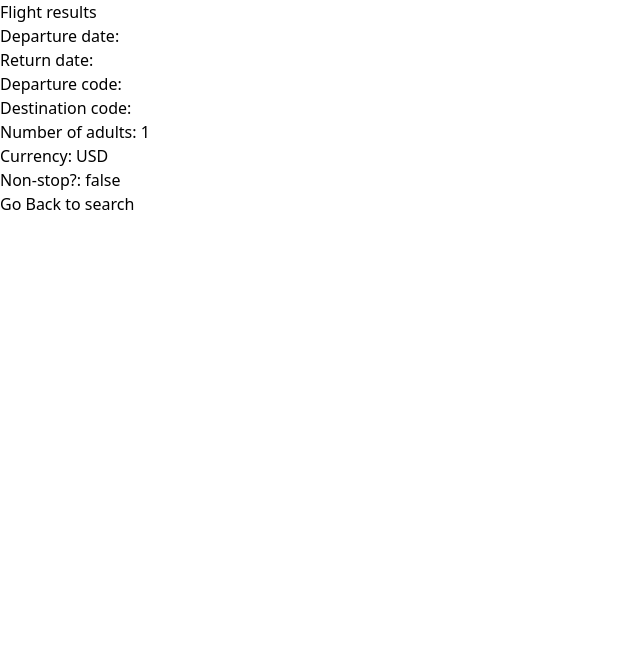
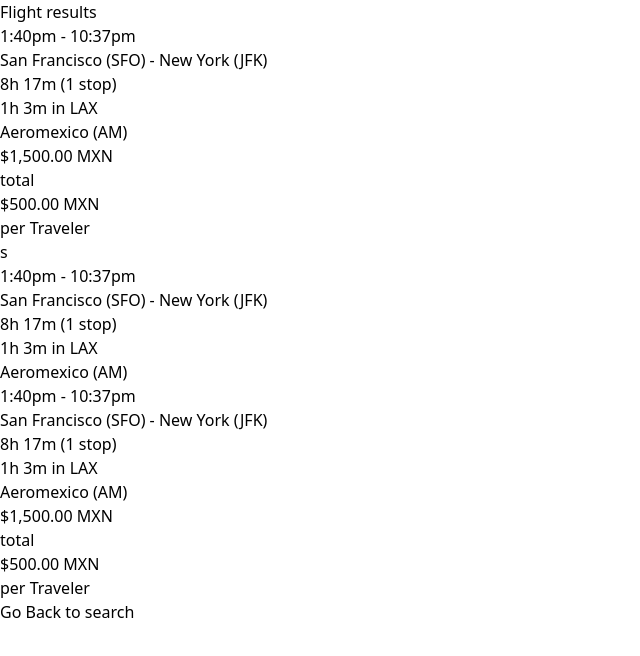
Before and after one commit to abraham-villalba/FlightSearch-BTII, a React (Vite) app in the folder client/: page /results in a window 1280 px wide. Shown: the top 656 px of the page, without its empty margins (0-640 px from the left). Built offline with nearby package versions, Linux system fonts and the light colour scheme.

Commit message:
Added basic layour for Flight Offer results components

```diff
--- /dev/null
+++ b/client/src/components/FlightSchedule.tsx
@@ -0,0 +1,39 @@
+import React from 'react'
+
+type FlightScheduleProps = {
+
+}
+
+export default function FlightSchedule() {
+  return (
+    <div className='w-full'>
+        <div className='flex flex-col p-8'>
+            {/* General Time */}
+            <div className='flex flex-row justify-between'>
+                <p className='w-3/4'>1:40pm - 10:37pm</p>
+                <span className='block'></span>
+            </div>
+            {/* Main Flight info */}
+            <div className='flex flex-row justify-between'>
+                {/* From - To */}
+                <p className='w-2/3'>San Francisco (SFO) - New York (JFK)</p>
+                {/* Duration + number of stops */}
+                <p className='w-1/3'>8h 17m (1 stop)</p>
+            </div>
+            {/* Layovers info */}
+            <div className='flex flex-row justify-between'>
+                {/* Space to align */}
+                <div className='w-2/3'></div>
+                {/* Layover info */}
+                <div className='w-1/3'>
+                    <p>1h 3m in LAX</p>
+                </div>
+            </div>
+            {/* Carrier information */}
+            <div className='mt-4'>
+                <p>Aeromexico (AM)</p>
+            </div>
+        </div>
+    </div>
+  )
+}
--- /dev/null
+++ b/client/src/components/OneWayFlightOffer.tsx
@@ -0,0 +1,23 @@
+// OneWayFlightOffer Component
+import React from 'react'
+import FlightSchedule from './FlightSchedule'
+
+export default function OneWayFlightOffer() {
+  return (
+    <div className='flex flex-row w-full max-w-screen-lg justify-between mx-auto border rounded-md'>
+        <div className='flex flex-col w-3/4'>
+            <FlightSchedule />
+        </div>
+        <div className='flex flex-col justify-center p-8 text-end w-1/4'>
+            <div>
+                <p>$1,500.00 MXN</p>
+                <p className='text-sm'>total</p>
+            </div>
+            <div>
+                <p>$500.00 MXN</p>
+                <p className='text-sm'>per Traveler</p>
+            </div>
+        </div>
+    </div>
+  )
+}
--- /dev/null
+++ b/client/src/components/TwoWayFlightOffer.tsx
@@ -0,0 +1,25 @@
+// TwoWayFlightOffer Component
+import React from 'react'
+import FlightSchedule from './FlightSchedule'
+
+export default function TwoWayFlightOffer() {
+  return (
+    <div className='flex flex-row w-full max-w-screen-lg justify-between mx-auto border rounded-md'>
+        <div className='flex flex-col w-3/4'>
+            <FlightSchedule />
+            <span className='border-b w-full'></span>
+            <FlightSchedule />
+        </div>
+        <div className='flex flex-col justify-center p-8 text-end w-1/4 border-l'>
+            <div>
+                <p>$1,500.00 MXN</p>
+                <p className='text-sm'>total</p>
+            </div>
+            <div>
+                <p>$500.00 MXN</p>
+                <p className='text-sm'>per Traveler</p>
+            </div>
+        </div>
+    </div>
+  )
+}
--- a/client/src/pages/FlightResultsPage.tsx
+++ b/client/src/pages/FlightResultsPage.tsx
@@ -3,6 +3,9 @@
 import { useNavigate } from "react-router-dom";
 import { localDateToString } from "../utils/dateUtils";
 import AirportSearch from "../components/AirportSearch";
+import FlightSchedule from "../components/FlightSchedule";
+import OneWayFlightOffer from "../components/OneWayFlightOffer";
+import TwoWayFlightOffer from "../components/TwoWayFlightOffer";
 
 export default function FlightResultsPage() {
     const dispatch = useDispatch();
@@ -12,7 +15,7 @@
     return (
         <div>
             <h3 className="text-3xl">Flight results</h3>
-            <ul>
+            {/* <ul>
                 <li>Departure date: {searchParams.departureDate !== null ? localDateToString(searchParams.departureDate) : ''}</li>
                 <li>Return date: {searchParams.returnDate ? localDateToString(searchParams.returnDate) : ""}</li>
                 <li>Departure code: {searchParams.departureAirport?.iataCode}</li>
@@ -20,7 +23,10 @@
                 <li>Number of adults: {searchParams.adults}</li>
                 <li>Currency: {searchParams.currency}</li>
                 <li>Non-stop?: {searchParams.nonStop ? "true" : "false"}</li>
-            </ul>
+            </ul> */}
+            <OneWayFlightOffer />
+            <p>s</p>
+            <TwoWayFlightOffer />
             {/* <AirportSearch /> */}
             <button onClick={() => {navigate("/")}} className="px-4 py-2 bg-sky-600 hover:bg-sky-500 text-white rounded">Go Back to search</button>
         </div>
```
